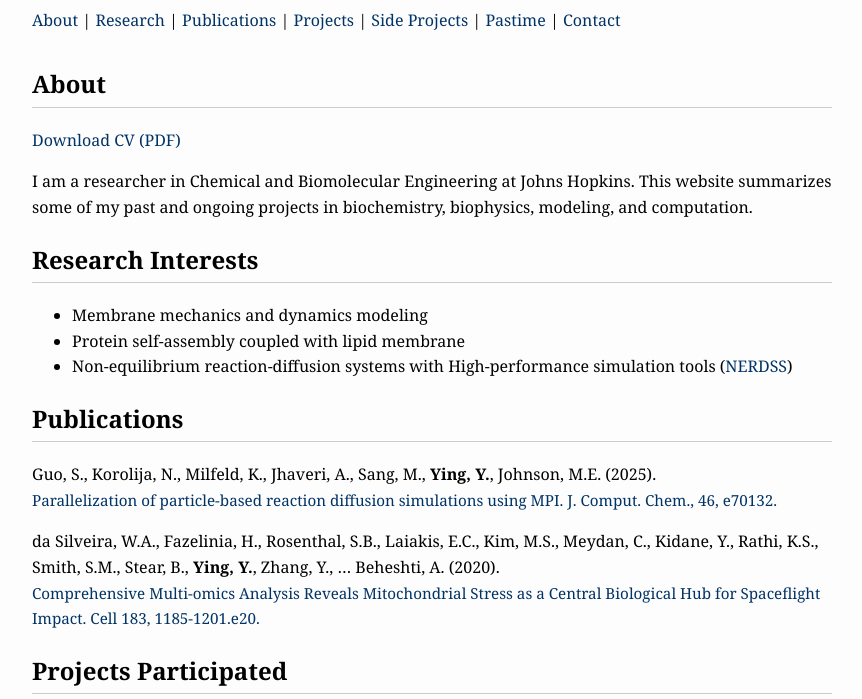
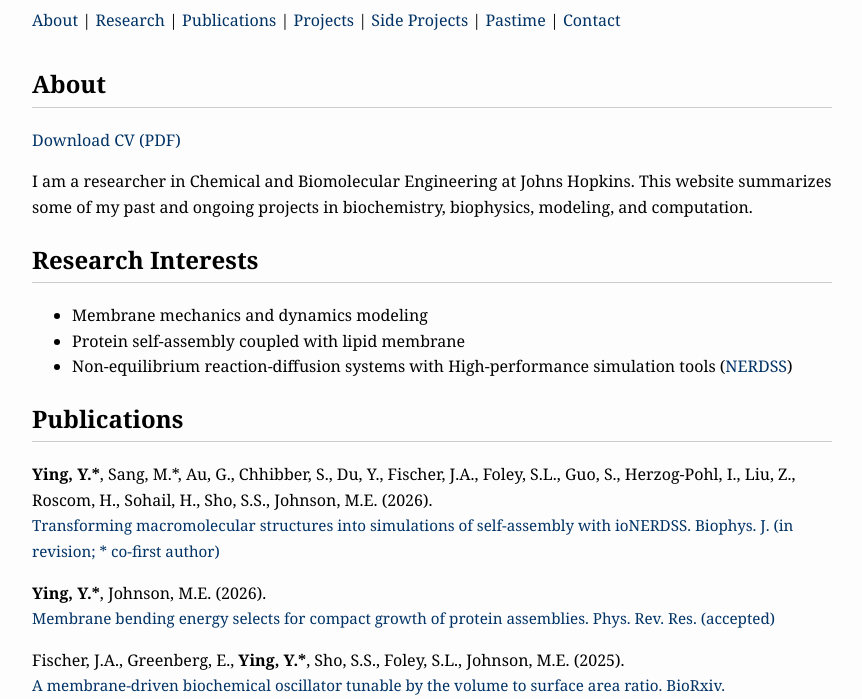
Before and after one commit to yingyue2030699/yingyue2030699.github.io, a plain HTML site: page index.html in a window 1280 px wide. Shown: the part 101-800 px from the top of the page, without its empty margins (208-1070 px from the left). Drawn offline with Linux system fonts and the light colour scheme.

Commit message:
Add new publication references to index.html
Added new publication references with authors and links.

```diff
--- a/index.html
+++ b/index.html
@@ -92,6 +92,27 @@
     <h2>Publications</h2>
 
     <div class="reference">
+      <span class="authors"><b>Ying, Y.*</b>, Sang, M.*, Au, G., Chhibber, S., Du, Y., Fischer, J.A., Foley, S.L., Guo, S., Herzog-Pohl, I., Liu, Z., Roscom, H., Sohail, H., Sho, S.S., Johnson, M.E. (2026).</span><br>
+      <a href="https://doi.org/10.64898/2026.01.27.702082" target="_blank">
+        Transforming macromolecular structures into simulations of self-assembly with ioNERDSS. Biophys. J. (in revision; * co-first author)
+      </a>
+    </div>
+
+    <div class="reference">
+      <span class="authors"><b>Ying, Y.*</b>, Johnson, M.E. (2026).</span><br>
+      <a href="https://doi.org/10.1103/tnv7-fjh5" target="_blank">
+        Membrane bending energy selects for compact growth of protein assemblies. Phys. Rev. Res. (accepted)
+      </a>
+    </div>
+
+    <div class="reference">
+      <span class="authors">Fischer, J.A., Greenberg, E., <b>Ying, Y.*</b>, Sho, S.S., Foley, S.L., Johnson, M.E. (2025).</span><br>
+      <a href="https://doi.org/10.1002/jcc.70132" target="_blank">
+        A membrane-driven biochemical oscillator tunable by the volume to surface area ratio. BioRxiv.
+      </a>
+    </div>
+
+    <div class="reference">
       <span class="authors">Guo, S., Korolija, N., Milfeld, K., Jhaveri, A., Sang, M., <b>Ying, Y.</b>, Johnson, M.E. (2025).</span><br>
       <a href="https://doi.org/10.1002/jcc.70132" target="_blank">
         Parallelization of particle-based reaction diffusion simulations using MPI. J. Comput. Chem., 46, e70132.
```
